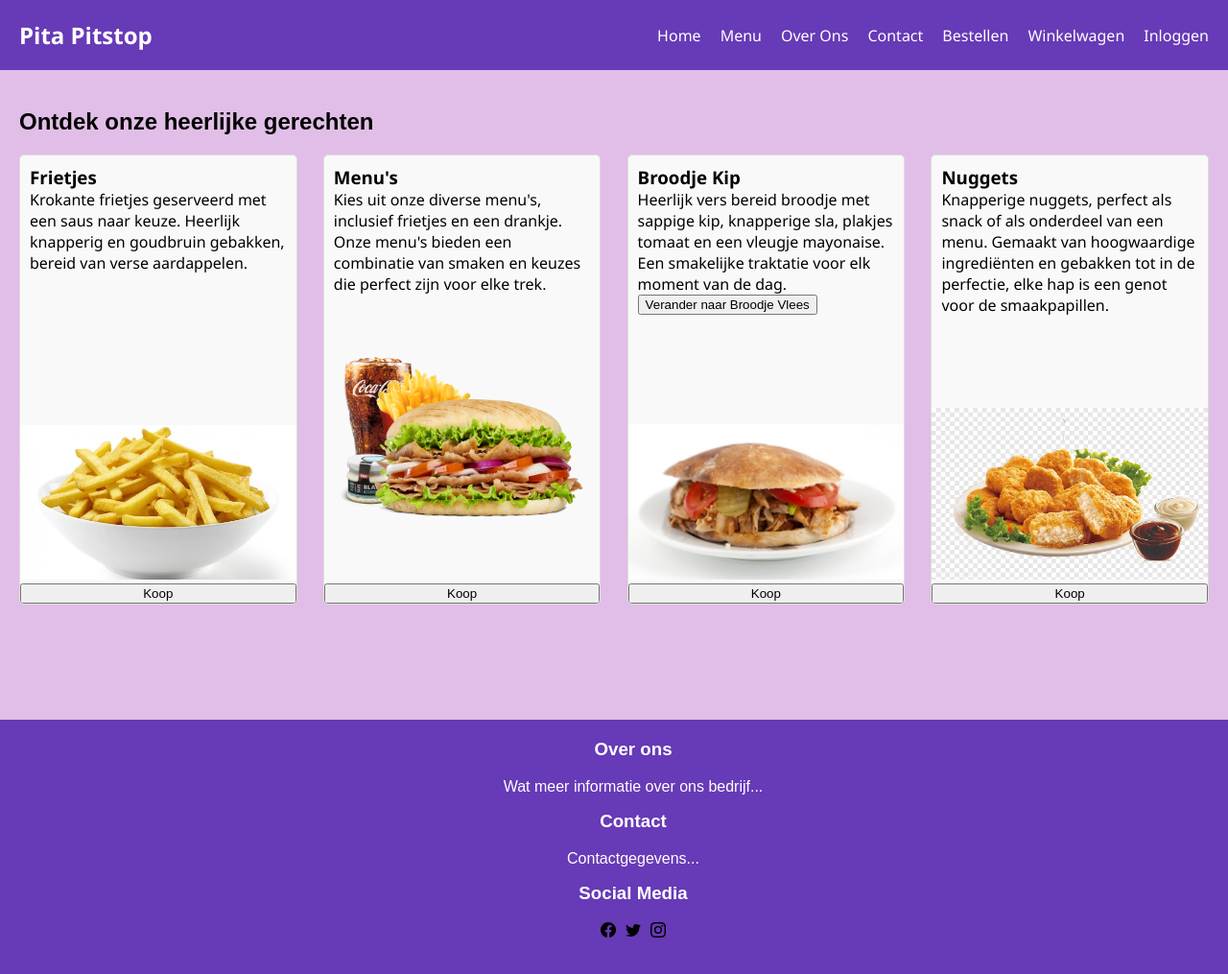
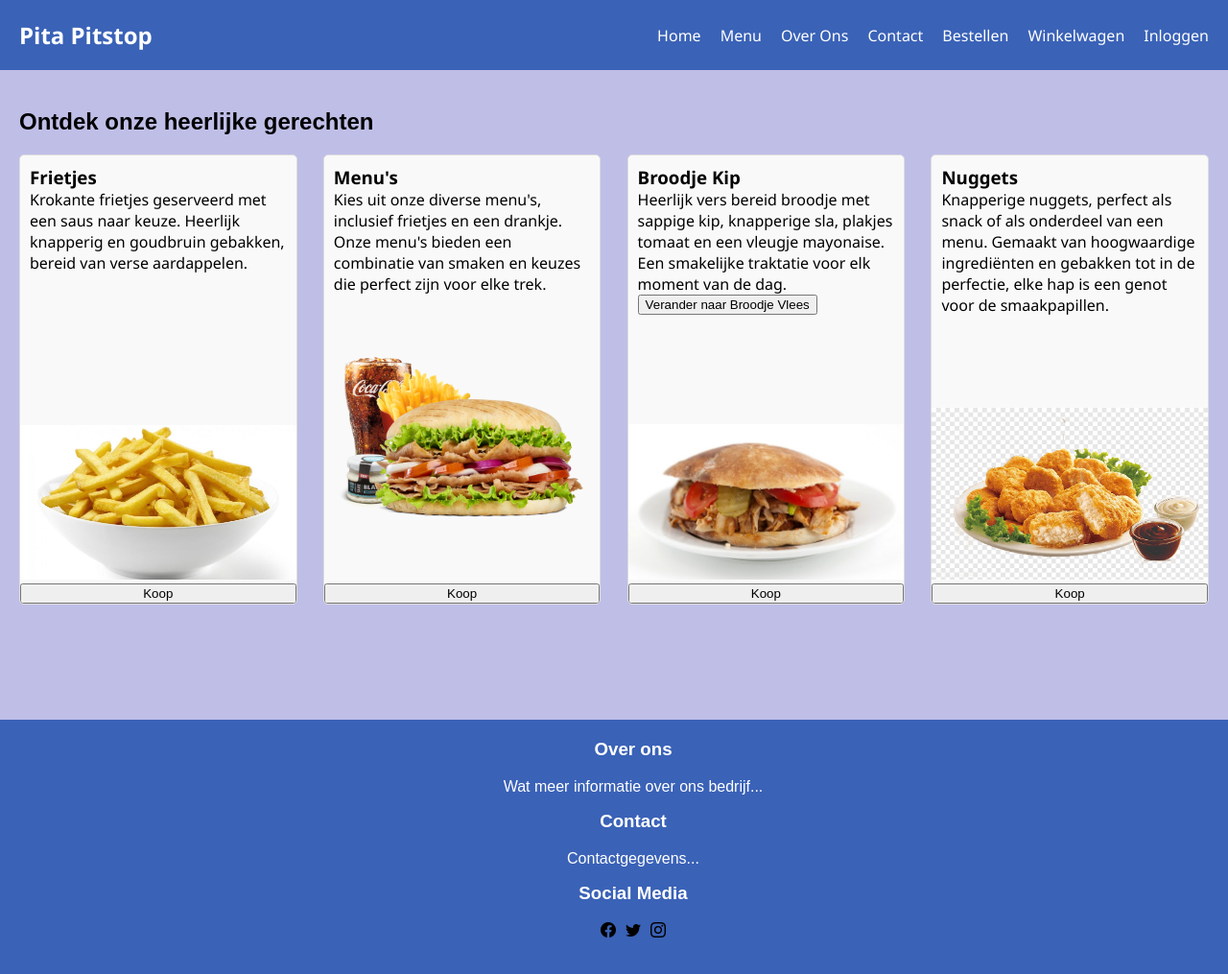
Before and after one commit to CanTR0/Eindwerk-Can-2023-2024, a PHP site: page /Home.html in a window 1280 px wide. Shown: the whole page at 96% size. Run offline with PHP 8.4, Linux system fonts and the light colour scheme.

Commit message:
06/05/2024

```diff
--- a/Eindwerk Nieuw Nieuw/Home.html
+++ b/Eindwerk Nieuw Nieuw/Home.html
@@ -5,6 +5,7 @@
     <meta name="viewport" content="width=device-width, initial-scale=1.0">
     <link rel="stylesheet" href="https://cdn.jsdelivr.net/npm/bootstrap-icons@1.11.1/font/bootstrap-icons.css" integrity="sha384-4LISF5TTJX/fLmGSxO53rV4miRxdg84mZsxmO8Rx5jGtp/LbrixFETvWa5a6sESd" crossorigin="anonymous">
     <link rel="stylesheet" href="style.css">
+    <link rel="shortcut icon" href="Afbeeldingen/icoon.ico" type="image/x-icon">
     <title>Pita Pitstop</title>
 </head>
 <body>
--- a/Eindwerk Nieuw Nieuw/style.css
+++ b/Eindwerk Nieuw Nieuw/style.css
@@ -1,12 +1,12 @@
 body {
     margin: 0;
     font-family: Arial, sans-serif;
-    background-color: #e1bee7;
+    background-color: #bfbee7;
 }
 
 /* ---------------------------------------------------------------Header */
 .header {
-    background-color: #673AB7;
+    background-color: #3a62b7;
     color: #fff;
     padding: 20px;
     display: flex;
@@ -95,7 +95,7 @@ body {
 
 /* ------------------------------------------------------------ Footer */
 .footer {
-    background-color: #673AB7;
+    background-color: #3a62b7;
     color: #fff;
     padding: 20px;
     text-align: center;
```
Also changed, not shown: Eindwerk Nieuw Nieuw/Afbeeldingen/icoon.ico (added).
